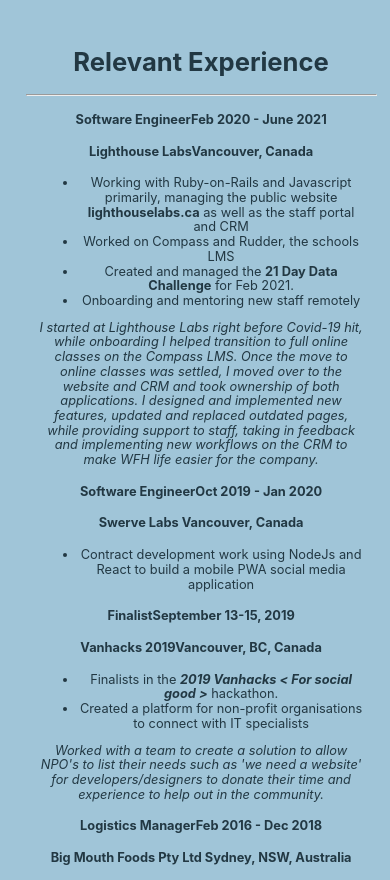
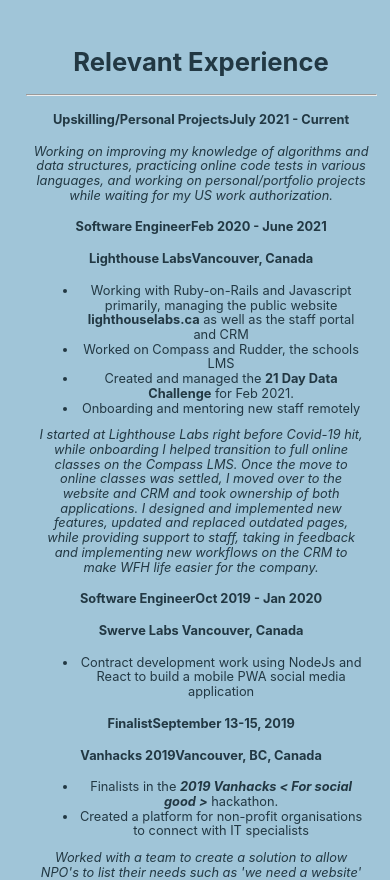
Before and after one commit to DraconianLore/resume2.0, a React (Create React App) app: page / in a window 390 px wide. Shown: the part 1171-2051 px from the top of the page. Built offline with nearby package versions, Linux system fonts and the light colour scheme.

Commit message:
fix mobile issues, add upskilling/projects to work

```diff
--- a/src/resume/Work.js
+++ b/src/resume/Work.js
@@ -7,6 +7,9 @@ export default class Work extends Component {
       <div className='section wider'>
         <h1 className='heading'>Relevant Experience</h1>
         <hr className='exp-hr' />
+
+        <h4 className='sub-heading'>Upskilling/Personal Projects<span className="right-side">July 2021 - Current</span></h4>
+        <p><em>Working on improving my knowledge of algorithms and data structures, practicing online code tests in various languages, and working on personal/portfolio projects while waiting for my US work authorization.</em></p>
 
         <h4 className='sub-heading'>Software Engineer<span className="right-side">Feb 2020 - June 2021</span></h4>
         <h4 className='sub-sub-heading'>Lighthouse Labs<span className="right-side">Vancouver, Canada</span></h4>
--- a/src/resume/resume.css
+++ b/src/resume/resume.css
@@ -10,6 +10,11 @@
   align-items: center;
   justify-content: flex-start;
   width: 50%;
+}
+@media screen and (max-width: 769px) {
+  .sec-half {
+    width: 100%;;
+  }
 }
 
 .section {
@@ -27,13 +32,13 @@
   box-shadow: 5px 5px  rgba(34,56,67,0.6);
   padding: 0.5em 1em 0.5em 1em;
 }
+
 .wider {
   width: 45vw;
   height: initial;
   overflow: hidden;
   overflow-y: scroll;
   scrollbar-width: none;
-
 
 }
 ::-webkit-scrollbar {
@@ -54,7 +59,7 @@
   padding: 0;
 }
 .section h3 {
-  margin: 10px;
+  margin: 8px;
 }
 .contact-cent {
   text-align: center;
```
